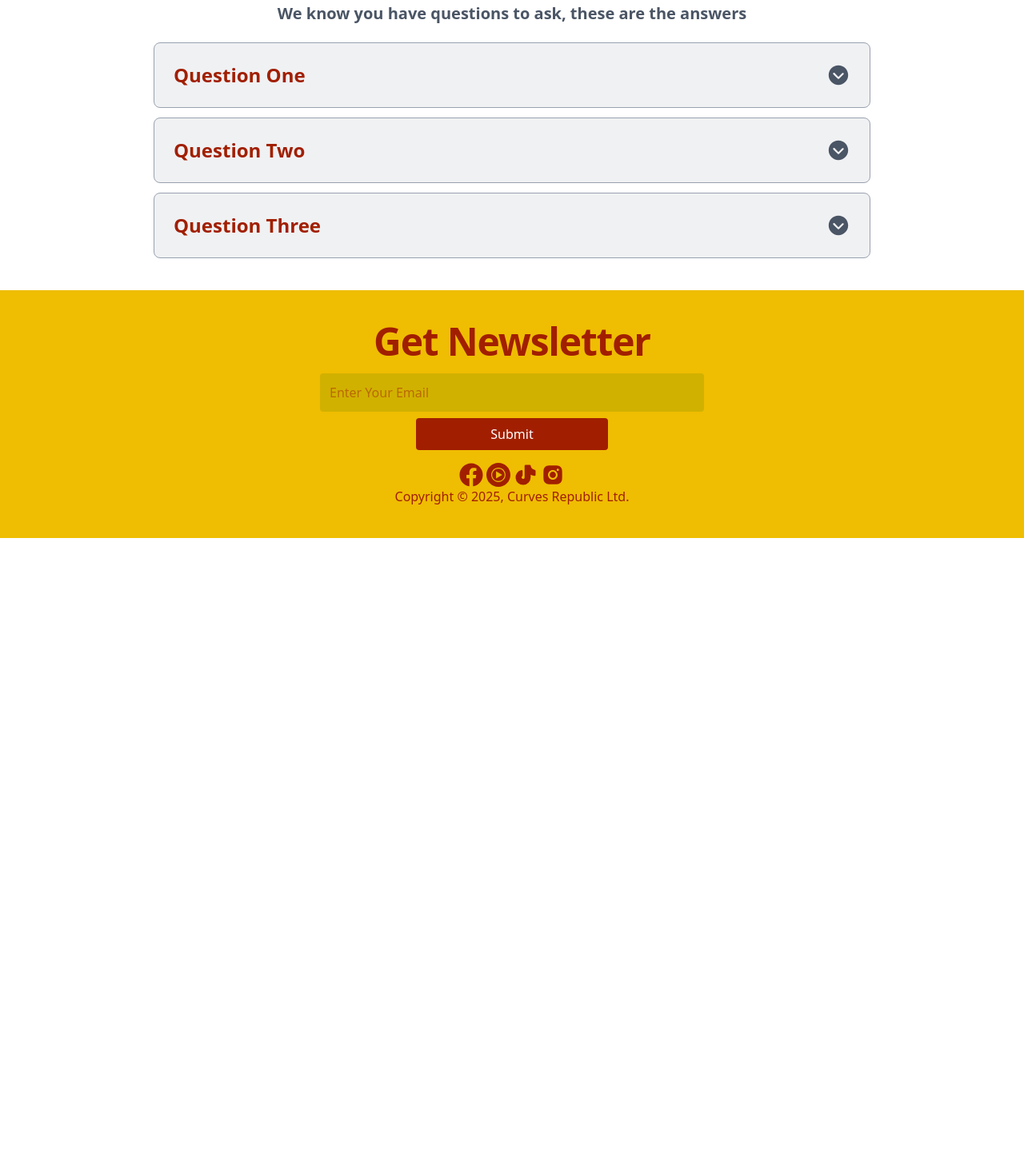
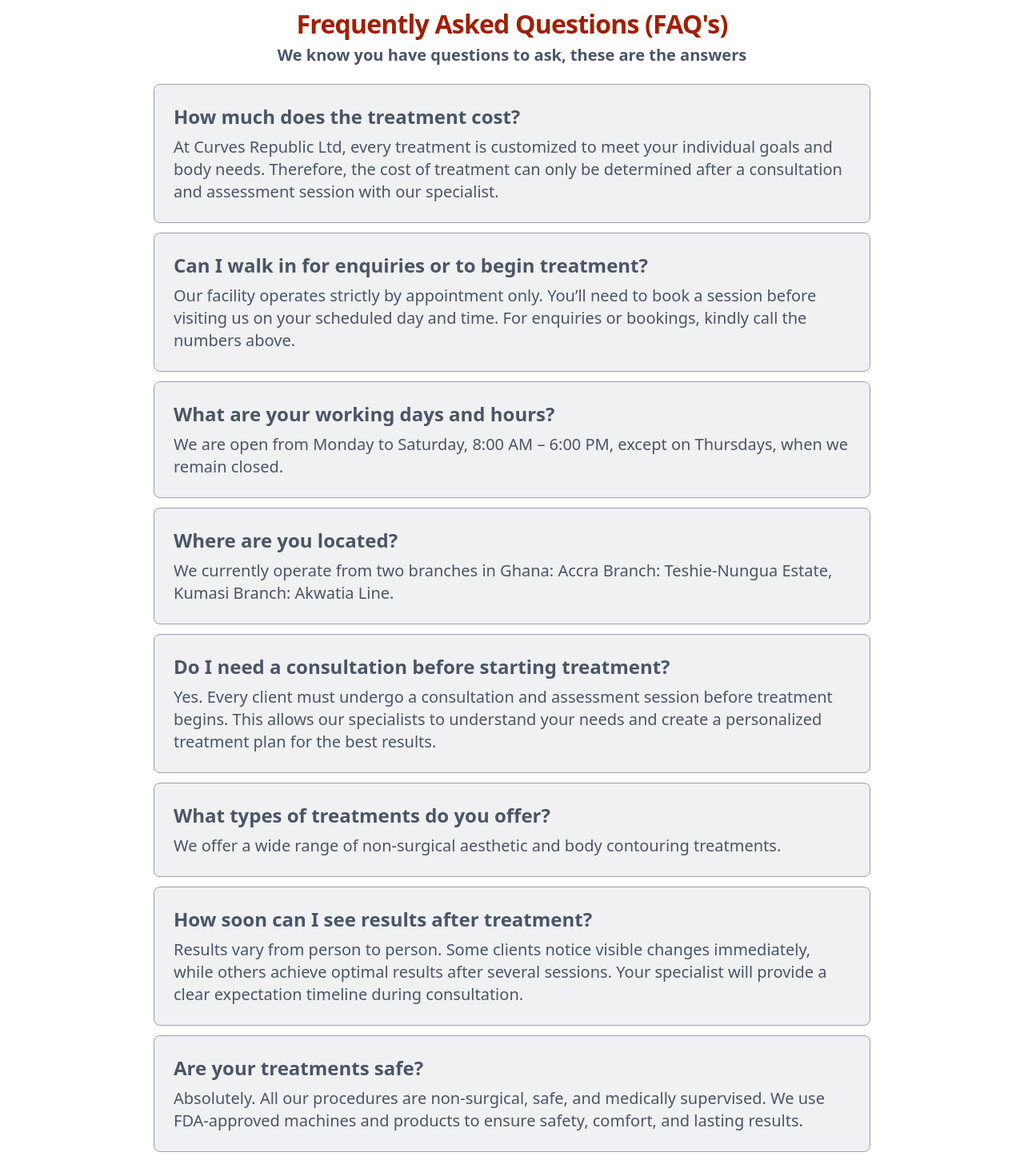
Before and after one commit to Bayamna/Curves-Republic-Limited, a React (Vite) app: page /booking in a window 1280 px wide. Shown: the part 758-2209 px from the top of the page at 80% size. Before the commit the page ends 1431 px from the top, so only its background shows below. Built offline with nearby package versions, Linux system fonts and the light colour scheme.

Commit message:
Nineth commit

```diff
--- a/src/components/Accordion.jsx
+++ b/src/components/Accordion.jsx
@@ -7,7 +7,7 @@
     <div>
        <div className=' bg-gray-400/15 p-4 lg:p-6 border border-gray-400 rounded-lg mt-3'>
             <div className='flex justify-between items-center'>
-                <h1 className='text-lightBrown font-bold text-2xl'>{question}</h1>
+                <h1 className='text-gray-600 font-bold text-2xl'>{question}</h1>
                 <div className='text-gray-600 text-3xl cursor-pointer'>{openIcon}{onClick}</div>
                 <div>{closeIcon}{onClick}{stateValue}</div>
             </div>
--- a/src/components/Footer.jsx
+++ b/src/components/Footer.jsx
@@ -12,7 +12,7 @@
         <div className='flex-col justify-center items-center gap-1 mt-2 lg:mt-0'>
 
           <form className='text-center flex-col justify-center items-center gap-4  mb-4 lg:w-[40%] w-[90%] mx-auto'>
-            <h1 className='text-5xl font-black tracking-tight mb-4'>Get Newsletter</h1>
+            <h1 className='text-4xl lg:text-5xl font-black tracking-tight mb-4'>Get Newsletter</h1>
             <input type='text' id="newsLetter" placeholder='Enter Your Email' autoComplete='off'
             className='bg-lightGold p-3 w-full border-0 outline-0 mb-2 rounded-sm'/>
             <button className='text-white bg-lightBrown w-[50%] py-2 rounded-sm cursor-pointer'>Submit</button>
--- /dev/null
+++ b/src/faq.jsx
@@ -0,0 +1,63 @@
+const FAQ = [
+    {
+        id: 1,
+        question: "How much does the treatment cost?",
+        answer: "At Curves Republic Ltd, every treatment is customized to meet your individual goals and body needs. Therefore, the cost of treatment can only be determined after a consultation and assessment session with our specialist."
+    },
+
+    {
+        id: 2,
+        question: "Can I walk in for enquiries or to begin treatment?",
+        answer: "Our facility operates strictly by appointment only. You’ll need to book a session before visiting us on your scheduled day and time. For enquiries or bookings, kindly call the numbers above."
+    },
+
+    {
+        id: 3,
+        question: "What are your working days and hours?",
+        answer: "We are open from Monday to Saturday, 8:00 AM – 6:00 PM, except on Thursdays, when we remain closed."
+    },
+
+    {
+        id: 4,
+        question: "Where are you located?",
+        answer: "We currently operate from two branches in Ghana: Accra Branch: Teshie-Nungua Estate, Kumasi Branch: Akwatia Line."
+    },
+
+    {
+        id: 5,
+        question: "Do I need a consultation before starting treatment?",
+        answer: "Yes. Every client must undergo a consultation and assessment session before treatment begins. This allows our specialists to understand your needs and create a personalized treatment plan for the best results."
+    },
+
+    {
+        id: 6,
+        question: "What types of treatments do you offer?",
+        answer: "We offer a wide range of non-surgical aesthetic and body contouring treatments."
+    },
+
+    {
+        id: 7,
+        question: "How soon can I see results after treatment?",
+        answer: "Results vary from person to person. Some clients notice visible changes immediately, while others achieve optimal results after several sessions. Your specialist will provide a clear expectation timeline during consultation."
+    },
+
+    {
+        id: 8,
+        question: "Are your treatments safe?",
+        answer: "Absolutely. All our procedures are non-surgical, safe, and medically supervised. We use FDA-approved machines and products to ensure safety, comfort, and lasting results."
+    },
+
+    {
+        id: 9,
+        question: "Do you offer payment plans or installment options?",
+        answer: "Yes. We offer flexible payment plans for selected treatments. You can discuss available options with our front desk team during your consultation."
+    },
+
+    {
+        id: 10,
+        question: "Do you offer home service treatments?",
+        answer: "No. All treatments are performed exclusively at our certified facilities in Accra and Kumasi to ensure the highest level of hygiene, safety, and professionalism."
+    },
+];
+
+export default FAQ;
--- a/src/pages/Booking.jsx
+++ b/src/pages/Booking.jsx
@@ -7,6 +7,7 @@
 import { IoIosArrowDropupCircle } from "react-icons/io";
 import axios from "axios";
 import Accordion from '../components/accordion';
+import FAQ from '../faq';
 
 const API_URL = "http://localhost:3000/api/booking";
 
@@ -58,7 +59,7 @@
   return (
     <div className='mt-[8rem] text-center w-[90%] lg:w-[70%] mx-auto flex flex-col min-h-screen '>
     <div className='flex-grow'>
-        <h1 className='text-[2rem] font-black text-lightBrown tracking-tight'>Booking</h1>
+        <h1 className='text-[2.5rem] font-black text-lightBrown tracking-tight'>Let's Book You Today</h1>
         <div className='lg:flex justify-between items-start gap-6 mt-6 mb-10 py-[1.5rem] border-2 border-gray-400 rounded-xl bg-white'>
             <div className='text-lightBrown p-6 lg:border-r border-gray-300'>
 
@@ -118,44 +119,21 @@
             </section>
         </div>
 
-        <section className='mb-10'>
-            <h1 className='text-[2rem] font-black text-lightBrown tracking-tight leading-9 mb-2'>Frequently Asked Questions</h1>
+        <section className='mb-20 mt-10 lg:mt-20'>
+            <h1 className='text-[2rem] font-black text-lightBrown tracking-tight leading-9 mb-2'>Frequently Asked Questions (FAQ's)</h1>
             <p className='text-gray-600 text-lg lg:text-xl font-bold leading-tight'>We know you have questions to ask, these are the answers </p>
 
             <div className='mt-6'>
 
-                <div className=' bg-gray-400/15 p-4 lg:p-6 border border-gray-400 rounded-lg mt-3'>
-                    <div className='flex justify-between items-center'>
-                        <h1 className='text-lightBrown font-bold text-2xl'>Question One</h1>
-                        {!openQuestionOne ?  <IoIosArrowDropdownCircle onClick={()=>{setOpenQuestionOne(true); setOpenQuestionTwo(false); setOpenQuestionThree(false)}} className='text-gray-600 text-3xl cursor-pointer'/> :
-                         <IoIosArrowDropupCircle onClick={()=>{setOpenQuestionOne(false)}} className='text-gray-600 text-3xl cursor-pointer'/>}
-                    </div>
-                    {openQuestionOne ? <p className='text-gray-600 text-lg lg:text-xl text-left mt-2'>This is the answer for question one</p> : null}
-                </div>
-
-                <div className=' bg-gray-400/15 p-4 lg:p-6 border border-gray-400 rounded-lg mt-3'>
-                    <div className='flex justify-between items-center'>
-                        <h1 className='text-lightBrown font-bold text-2xl'>Question Two</h1>
-                        {!openQuestionTwo ?  <IoIosArrowDropdownCircle onClick={()=>{setOpenQuestionTwo(true); setOpenQuestionOne(false); setOpenQuestionThree(false)}} className='text-gray-600 text-3xl cursor-pointer'/> :
-                        <IoIosArrowDropupCircle onClick={()=>{setOpenQuestionTwo(false)}} className='text-gray-600 text-3xl cursor-pointer'/>}
-                    </div>
-                    {openQuestionTwo ? <p className='text-gray-600 text-lg lg:text-xl text-left mt-2'>This is the answer for question Two</p> : null}
-                </div>
-
-                <div className=' bg-gray-400/15 p-4 lg:p-6 border border-gray-400 rounded-lg mt-3'>
-                    <div className='flex justify-between items-center'>
-                        <h1 className='text-lightBrown font-bold text-2xl'>Question Three</h1>
-                        {!openQuestionThree ?  <IoIosArrowDropdownCircle onClick={()=>{setOpenQuestionThree(true); setOpenQuestionOne(false); setOpenQuestionTwo(false)}} className='text-gray-600 text-3xl cursor-pointer'/> :
-                        <IoIosArrowDropupCircle onClick={()=>{setOpenQuestionThree(false)}} className='text-gray-600 text-3xl cursor-pointer'/>}
-                    </div>
-                    {openQuestionThree ? <p className='text-gray-600 text-lg lg:text-xl text-left mt-2'>This is the answer for question Three</p> : null}
-                </div>
-
-                {/* <Accordion
-                    question="Question Four"
-                    stateValue={openQuestionFour ? answer="This is the answer for question four" : null}
-                    openIcon={<IoIosArrowDropupCircle onClick={()=>{setOpenQuestionFour(true)}}/>}
-                /> */}
+                {FAQ.map(items=>{
+                    return (
+                        <Accordion
+                            key={items.id}
+                            question={items.question}
+                            answer={items.answer}
+                        />
+                    )
+                })}
 
             </div>
 
--- a/src/pages/Home.jsx
+++ b/src/pages/Home.jsx
@@ -13,7 +13,7 @@
       <div className='flex-grow'>
         {/* Heroe section */}
         <section className='min-h-100% place-items-center min-w-100% bg-gradient-to-r from-lightGold to-gold grid lg:grid-cols-2 py-35 gap-12 lg:gap-0 px-5 lg:px-10 '>
-          <div>
+          <div className='text-center lg:text-left'>
             <h1 className='text-brown font-black text-4xl lg:text-5xl'>Where Beauty Meets Confidence!</h1>
             <p className='text-brown text-xl lg:text-2xl mt-4 font-medium'>
               Strugling with stubborn Fat, Skin Stag, DPN's, Keloid, Dark Spots, Scars or Stretch Marks etc.?
```
